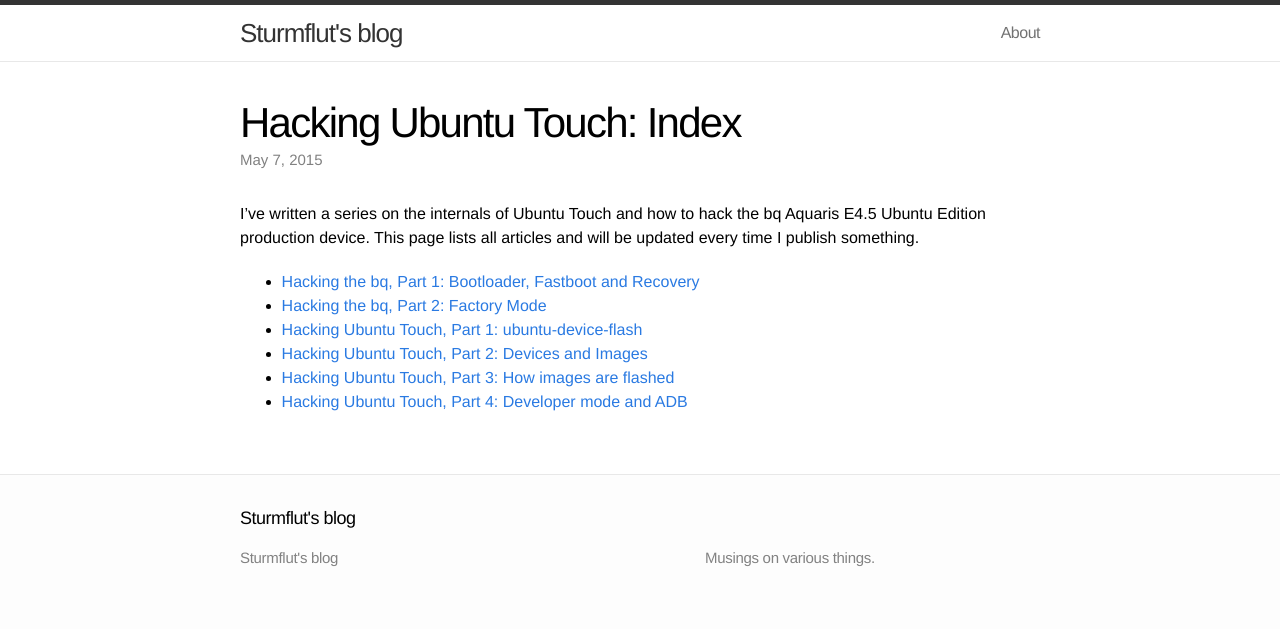
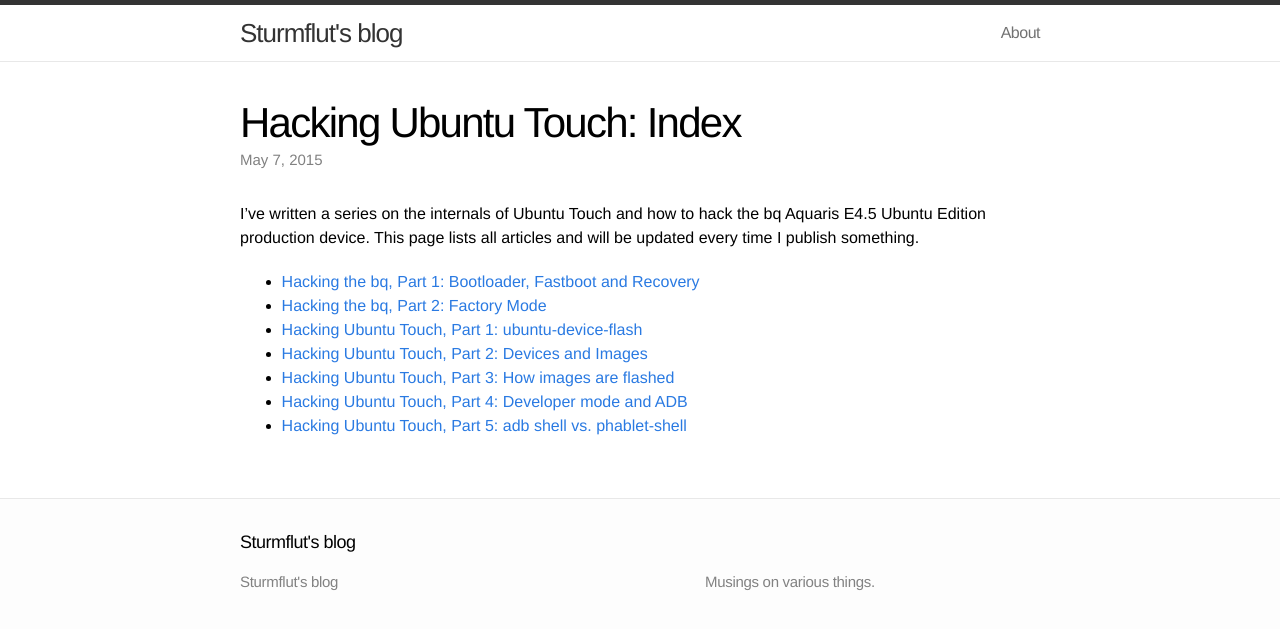
Before and after one commit to Sturmflut/sturmflut.github.io, a Jekyll site: the page built from _posts/2015-05-07-hacking-ubuntu-touch-index.markdown, in a window 1280 px wide. Shown: the top 629 px of the page. Built offline with Jekyll 4.4.1, drawn with Linux system fonts in a browser that asks for light colours.

Commit message:
Update post "Hacking Ubuntu Touch: Index"

```diff
--- a/_posts/2015-05-07-hacking-ubuntu-touch-index.markdown
+++ b/_posts/2015-05-07-hacking-ubuntu-touch-index.markdown
@@ -19,3 +19,5 @@ I've written a series on the internals of Ubuntu Touch and how to hack the bq Aq
 * [Hacking Ubuntu Touch, Part 3: How images are flashed]({% post_url 2015-05-06-hacking-ubuntu-touch-part-3-how-images-are-flashed %})
 
 * [Hacking Ubuntu Touch, Part 4: Developer mode and ADB]({% post_url 2015-05-08-hacking-ubuntu-touch-part-4-developer-mode-and-ADB %})
+
+* [Hacking Ubuntu Touch, Part 5: adb shell vs. phablet-shell]({% post_url 2015-05-08-hacking-ubuntu-touch-part-5-adb-shell-vs-phablet-shell %})
```
